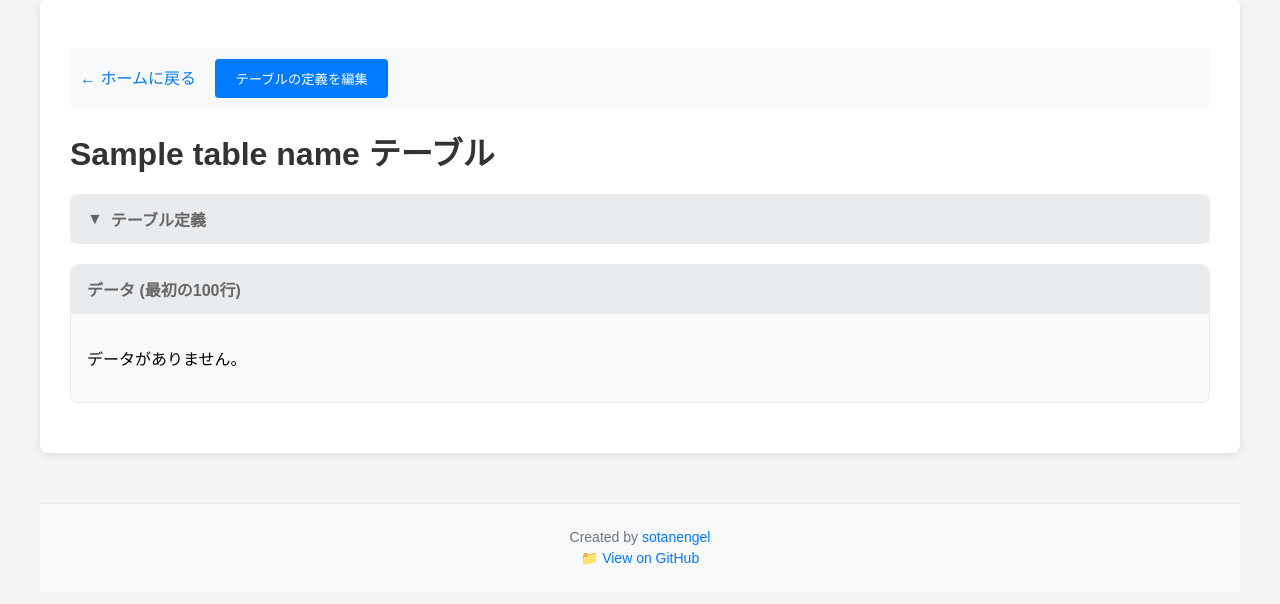
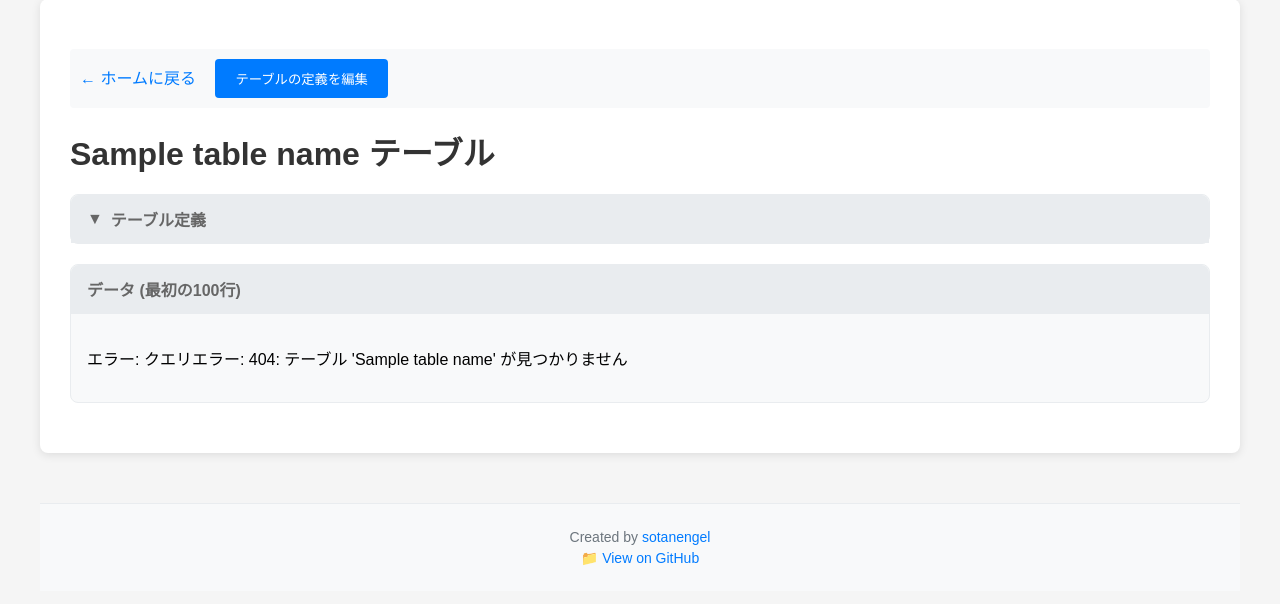
Before and after one commit to sotanengel/local-db-mcp-server, a FastAPI app: template templates/table_view.html in a window 1280 px wide. Shown: the part 41-645 px from the top of the page. Run offline with FastAPI, Linux system fonts and the light colour scheme; the template is opened without the code that fills it: most values are stand-ins (such as "Sample title", 1, 10 or a date in 2020); data that the repository does not hold is empty; parts of the project's set-up code (start-up, migrations or seed data) failed here and were passed over.

Commit message:
UIなどの改善

```diff
--- a/server.py
+++ b/server.py
@@ -14,7 +14,8 @@
 from typing import Any, Dict, List, Optional
 
 import duckdb
-from fastapi import FastAPI, HTTPException, UploadFile, File, Request
+import time
+from fastapi import FastAPI, HTTPException, UploadFile, File, Request, Body
 from fastapi.responses import HTMLResponse, FileResponse
 from fastapi.staticfiles import StaticFiles
 from fastapi.templating import Jinja2Templates
@@ -100,6 +101,37 @@
         logger.error(f"DuckDBファイルインポートエラー: {e}")
         raise e
 
+def _decode_with_fallbacks(content: bytes) -> str:
+    """Try multiple encodings to decode bytes to text.
+    Order: utf-8 -> cp932(Shift_JIS) -> utf-16-sig
+    """
+    for enc in ("utf-8", "cp932", "utf-16-sig"):
+        try:
+            return content.decode(enc)
+        except Exception:
+            continue
+    raise UnicodeDecodeError("unknown", content, 0, 0, "Unsupported encoding. Save as UTF-8/Shift_JIS.")
+
+def _resolve_table_name(conn: duckdb.DuckDBPyConnection, path_name: str) -> str:
+    """Resolve an incoming path table name (which may be URL-encoded or not)
+    to an existing table name in DuckDB. Returns the matched name or raises HTTP 404.
+    """
+    try:
+        existing = {row[0] for row in conn.execute("SHOW TABLES").fetchall()}
+    except Exception as e:
+        raise HTTPException(status_code=500, detail=f"テーブル一覧取得エラー: {str(e)}")
+
+    candidates = [
+        path_name,
+        urllib.parse.unquote(path_name),
+        urllib.parse.quote(path_name, safe='')
+    ]
+    for cand in candidates:
+        if cand in existing:
+            return cand
+
+    raise HTTPException(status_code=404, detail=f"テーブル '{urllib.parse.unquote(path_name)}' が見つかりません")
+
 @app.get("/health")
 async def health_check():
     """ヘルスチェック"""
@@ -140,6 +172,16 @@
         # テーブル名を生成（ファイル名から拡張子を除く）
         original_table_name = Path(file.filename).stem
         table_name = urllib.parse.quote(original_table_name, safe='')
+        # 日本語など非ASCIIが含まれる場合は仮の英数字テーブル名に置き換える
+        def _needs_safe_name(name: str) -> bool:
+            try:
+                name.encode('ascii')
+                return False
+            except Exception:
+                return True
+        decoded_original = urllib.parse.unquote(original_table_name)
+        rename_to_safe = _needs_safe_name(decoded_original)
+        safe_table_name = f"table_{int(time.time())}" if rename_to_safe else table_name
 
         # DuckDBに接続してテーブルを作成
         conn = get_db_connection()
@@ -151,16 +193,11 @@
                 temp_file.write(content)
                 temp_file_path = temp_file.name
         else:
-            # CSV/TSVファイルはテキストとして保存
+            # CSV/TSVファイルはテキストとして保存（エンコーディング自動判定）
             try:
-                content_str = content.decode('utf-8')
+                content_str = _decode_with_fallbacks(content)
             except UnicodeDecodeError:
-                # UTF-8でデコードできない場合はShift_JISを試す
-                try:
-                    content_str = content.decode('shift_jis')
-                except UnicodeDecodeError:
-                    # それでもダメな場合はエラー
-                    raise HTTPException(status_code=400, detail="ファイルの文字エンコーディングがサポートされていません。UTF-8またはShift_JISで保存してください。")
+                raise HTTPException(status_code=400, detail="ファイルのエンコーディングを判定できませんでした。UTF-8 もしくは Shift_JIS(CP932) で保存してください。")
 
             with tempfile.NamedTemporaryFile(mode='w', encoding='utf-8', suffix='.csv', delete=False) as temp_file:
                 temp_file.write(content_str)
@@ -187,8 +224,28 @@
             else:
                 raise HTTPException(status_code=400, detail="CSV、TSV、またはDuckDBファイルのみサポートしています")
 
-            # テーブル情報を取得
+            # 必要なら仮の安全なテーブル名にリネームし、元名をコメントとして保持
+            if rename_to_safe and safe_table_name != table_name:
+                conn.execute(f'ALTER TABLE "{table_name}" RENAME TO "{safe_table_name}"')
+                # コメントに元の表示名を残す
+                safe_comment = decoded_original.replace("'", "''")
+                conn.execute(f"COMMENT ON TABLE \"{safe_table_name}\" IS '{safe_comment}'")
+                table_name = safe_table_name
+
+            # テーブル情報を取得（行数/カラム数のバリデーション）
             result = conn.execute(f"SELECT COUNT(*) as count FROM \"{table_name}\"").fetchone()
+            schema_rows = conn.execute(f"DESCRIBE \"{table_name}\"").fetchall()
+            row_count = int(result[0]) if result and result[0] is not None else 0
+            column_count = len(schema_rows)
+
+            if column_count == 0:
+                # 後片付けしてエラー返却
+                conn.execute(f"DROP TABLE IF EXISTS \"{table_name}\"")
+                raise HTTPException(status_code=400, detail="アップロードに失敗しました。カラムが検出できませんでした（区切り文字やエンコーディングをご確認ください）。")
+
+            if row_count == 0:
+                conn.execute(f"DROP TABLE IF EXISTS \"{table_name}\"")
+                raise HTTPException(status_code=400, detail="アップロードに失敗しました。データ行が検出できませんでした（ヘッダーのみ、または空ファイルの可能性）。")
 
         finally:
             # 一時ファイルを削除
@@ -200,7 +257,7 @@
             "message": f"ファイル '{file.filename}' が正常にアップロードされました",
             "table_name": table_name,
             "original_table_name": original_table_name,
-            "row_count": result[0]
+            "row_count": row_count
         }
 
     except Exception as e:
@@ -239,12 +296,13 @@
     """テーブルのデータをクエリ"""
     try:
         conn = get_db_connection()
-        result = conn.execute(f"SELECT * FROM \"{table_name}\" LIMIT {limit}").fetchall()
+        resolved = _resolve_table_name(conn, table_name)
+        result = conn.execute(f"SELECT * FROM \"{resolved}\" LIMIT {limit}").fetchall()
         columns = [desc[0] for desc in conn.description]
         conn.close()
 
         data = [dict(zip(columns, row)) for row in result]
-        return {"table": table_name, "data": data, "limit": limit}
+        return {"table": resolved, "data": data, "limit": limit}
 
     except Exception as e:
         logger.error(f"クエリエラー: {e}")
@@ -255,11 +313,12 @@
     """テーブルのスキーマ情報を取得"""
     try:
         conn = get_db_connection()
-        result = conn.execute(f"DESCRIBE \"{table_name}\"").fetchall()
+        resolved = _resolve_table_name(conn, table_name)
+        result = conn.execute(f"DESCRIBE \"{resolved}\"").fetchall()
         conn.close()
 
         schema = [{"column": row[0], "type": row[1], "null": row[2], "key": row[3], "default": row[4], "extra": row[5]} for row in result]
-        return {"table": table_name, "schema": schema}
+        return {"table": resolved, "schema": schema}
 
     except Exception as e:
         logger.error(f"スキーマ取得エラー: {e}")
@@ -279,23 +338,52 @@
         logger.error(f"カラム名変更エラー: {e}")
         raise HTTPException(status_code=500, detail=f"カラム名変更エラー: {str(e)}")
 
+@app.put("/table/{table_name}/rename")
+async def rename_table(table_name: str, new_name: str = Body(..., embed=True)):
+    """テーブル名を変更する"""
+    try:
+        conn = get_db_connection()
+        # 現在の実テーブル名を解決
+        resolved = _resolve_table_name(conn, table_name)
+
+        # 既存衝突チェック
+        exists = conn.execute("SHOW TABLES").fetchall()
+        existing_names = {row[0] for row in exists}
+        # 目標名はURLエンコードせず、そのまま識別子として扱う（必ずクオートする）
+        if new_name in existing_names:
+            conn.close()
+            raise HTTPException(status_code=400, detail="同名のテーブルが既に存在します")
+
+        # リネーム
+        conn.execute(f'ALTER TABLE "{resolved}" RENAME TO "{new_name}"')
+        conn.close()
+
+        return {"message": "テーブル名を変更しました", "old": resolved, "new": new_name}
+
+    except HTTPException:
+        raise
+    except Exception as e:
+        logger.error(f"テーブル名変更エラー: {e}")
+        raise HTTPException(status_code=500, detail=f"テーブル名変更エラー: {str(e)}")
+
 @app.get("/table/{table_name}/metadata")
 async def get_table_metadata(table_name: str):
     """テーブルのメタデータを取得"""
     try:
         conn = get_db_connection()
+        resolved = _resolve_table_name(conn, table_name)
 
         # テーブル情報を取得
-        result = conn.execute(f"SELECT COUNT(*) FROM \"{table_name}\"").fetchone()
+        result = conn.execute(f"SELECT COUNT(*) FROM \"{resolved}\"").fetchone()
         row_count = result[0]
 
         # スキーマ情報を取得
-        schema_result = conn.execute(f"DESCRIBE \"{table_name}\"").fetchall()
+        schema_result = conn.execute(f"DESCRIBE \"{resolved}\"").fetchall()
         columns = [{"name": row[0], "type": row[1]} for row in schema_result]
 
         # テーブルコメントを取得
         try:
-            table_comment_result = conn.execute(f"SELECT comment FROM duckdb_tables() WHERE table_name = '{table_name}'").fetchone()
+            table_comment_result = conn.execute(f"SELECT comment FROM duckdb_tables() WHERE table_name = '{resolved}'").fetchone()
             table_comment = table_comment_result[0] if table_comment_result and table_comment_result[0] else ""
         except:
             table_comment = ""
@@ -305,7 +393,7 @@
             column_comments_result = conn.execute(f"""
                 SELECT column_name, comment
                 FROM duckdb_columns()
-                WHERE table_name = '{table_name}' AND comment IS NOT NULL
+                WHERE table_name = '{resolved}' AND comment IS NOT NULL
             """).fetchall()
             column_comments = {row[0]: row[1] for row in column_comments_result}
         except:
@@ -318,7 +406,7 @@
         conn.close()
 
         return {
-            "table": table_name,
+            "table": resolved,
             "row_count": row_count,
             "table_comment": table_comment,
             "columns": columns
@@ -361,10 +449,11 @@
     """テーブルを削除"""
     try:
         conn = get_db_connection()
-        conn.execute(f"DROP TABLE IF EXISTS \"{table_name}\"")
+        resolved = _resolve_table_name(conn, table_name)
+        conn.execute(f"DROP TABLE IF EXISTS \"{resolved}\"")
         conn.close()
 
-        return {"message": f"テーブル '{table_name}' を削除しました"}
+        return {"message": f"テーブル '{resolved}' を削除しました"}
 
     except Exception as e:
         logger.error(f"テーブル削除エラー: {e}")
--- a/templates/table_view.html
+++ b/templates/table_view.html
@@ -81,21 +81,31 @@
     async function loadTableData() {
         try {
             const response = await fetch(`/query/${tableName}?limit=100`);
-            const data = await response.json();
+            let data;
+            try {
+                data = await response.json();
+            } catch (_) {
+                throw new Error('サーバーからの応答をパースできませんでした');
+            }
+
+            if (!response.ok) {
+                const msg = (data && data.detail) ? data.detail : `HTTP ${response.status}`;
+                throw new Error(msg);
+            }
+
+            const rows = Array.isArray(data.data) ? data.data : [];
 
             let html = '';
-
-            if (data.data.length === 0) {
+            if (rows.length === 0) {
                 html += '<p>データがありません。</p>';
             } else {
                 html += '<table><tr>';
-                for (const key in data.data[0]) {
+                for (const key in rows[0]) {
                     html += `<th>${key}</th>`;
                 }
                 html += '</tr>';
-
-                for (let i = 0; i < data.data.length; i++) {
-                    const row = data.data[i];
+                for (let i = 0; i < rows.length; i++) {
+                    const row = rows[i];
                     html += '<tr>';
                     for (const value of Object.values(row)) {
                         html += `<td>${value}</td>`;
```
Also changed, not shown: templates/table_edit.html (+75 -65 lines).
